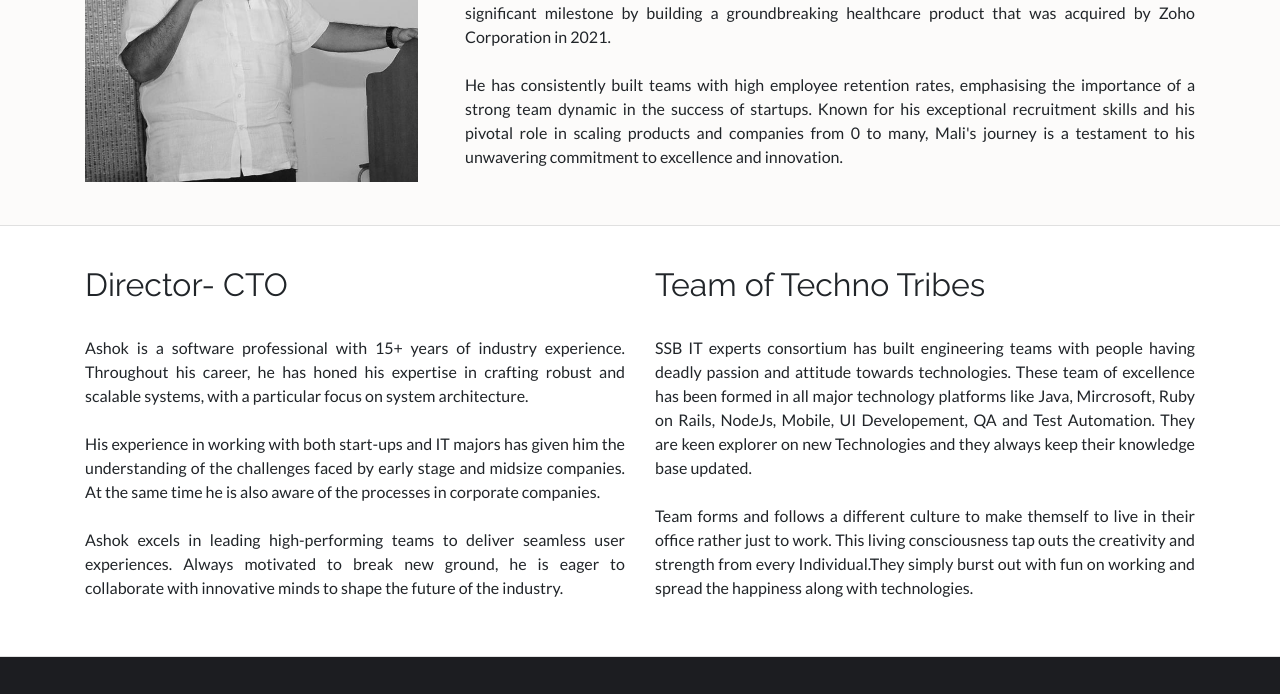
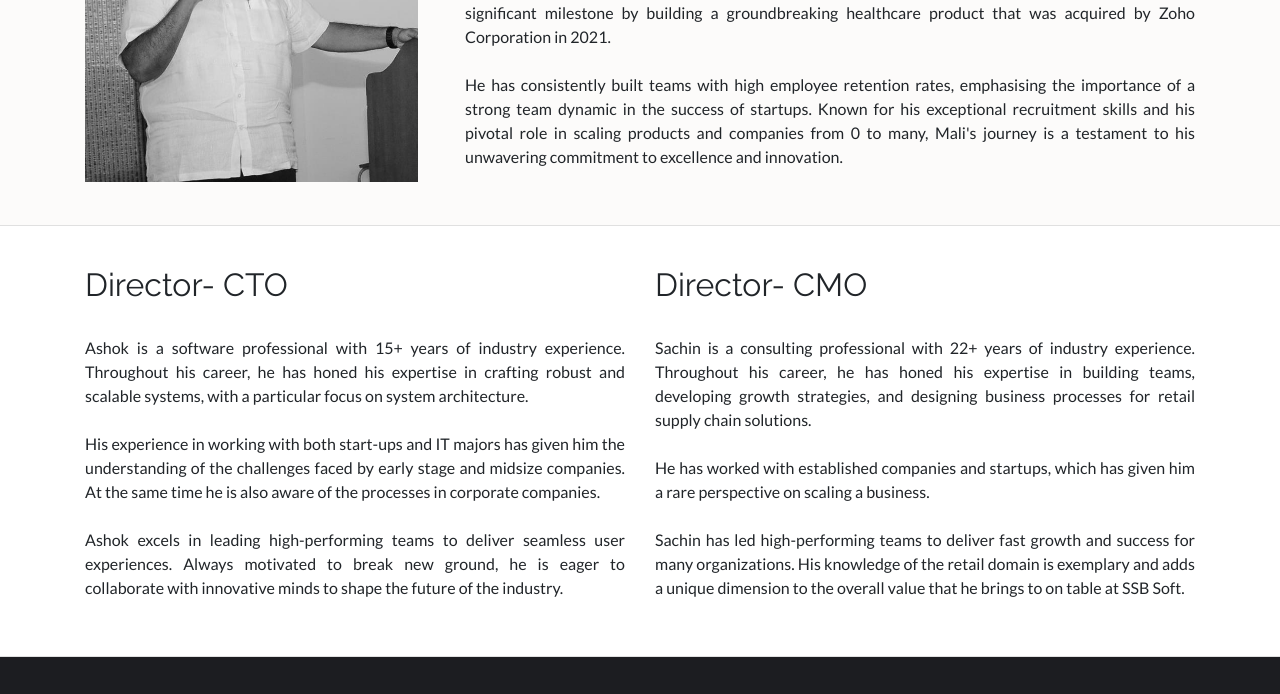
Before and after one commit to ssbsoft/ssbsoft.com, a plain HTML site: page about.html in a window 1280 px wide. Shown: the part 562-1256 px from the top of the page. Drawn offline with Linux system fonts and the light colour scheme.

Commit message:
Director- CMO added in aboutus

```diff
--- a/about.html
+++ b/about.html
@@ -188,20 +188,18 @@
 						</p>
 				</div>
 				<div class="col-md text-justify">
-					<h2 class="title-font pb-4">Team of Techno Tribes</h2>
-					<p>SSB IT experts consortium has built engineering teams with people having deadly passion
-						and attitude towards technologies. These team of excellence has been formed in all major
-						technology platforms like Java, Mircrosoft, Ruby on Rails, NodeJs, Mobile, UI Developement,
-						QA and Test Automation. They are keen explorer on new Technologies and they always keep their
-						knowledge base
-						updated.<br /><br />
-						Team forms and follows a different culture to make themself to live in their office rather just
-						to work. This
-						living
-						consciousness tap outs the creativity and strength from every Individual.They simply burst out
-						with fun on
-						working
-						and spread the happiness along with technologies.</p>
+					<h2 class="title-font pb-4">Director- CMO</h2>
+					<p>
+              Sachin is a consulting professional with 22+ years of industry experience.
+              Throughout his career, he has honed his expertise in building teams, developing growth strategies,
+              and designing business processes for retail supply chain solutions.
+              <br /><br />
+              He has worked with established companies and startups, which has given him a rare perspective on scaling a business.
+              <br /><br />
+              Sachin has led high-performing teams to deliver fast growth and success for many organizations.
+              His knowledge of the retail domain is exemplary and adds a unique dimension to the overall value that he brings
+              to on table at SSB Soft.
+						</p>
 				</div>
 			</div>
 		</div>
```
